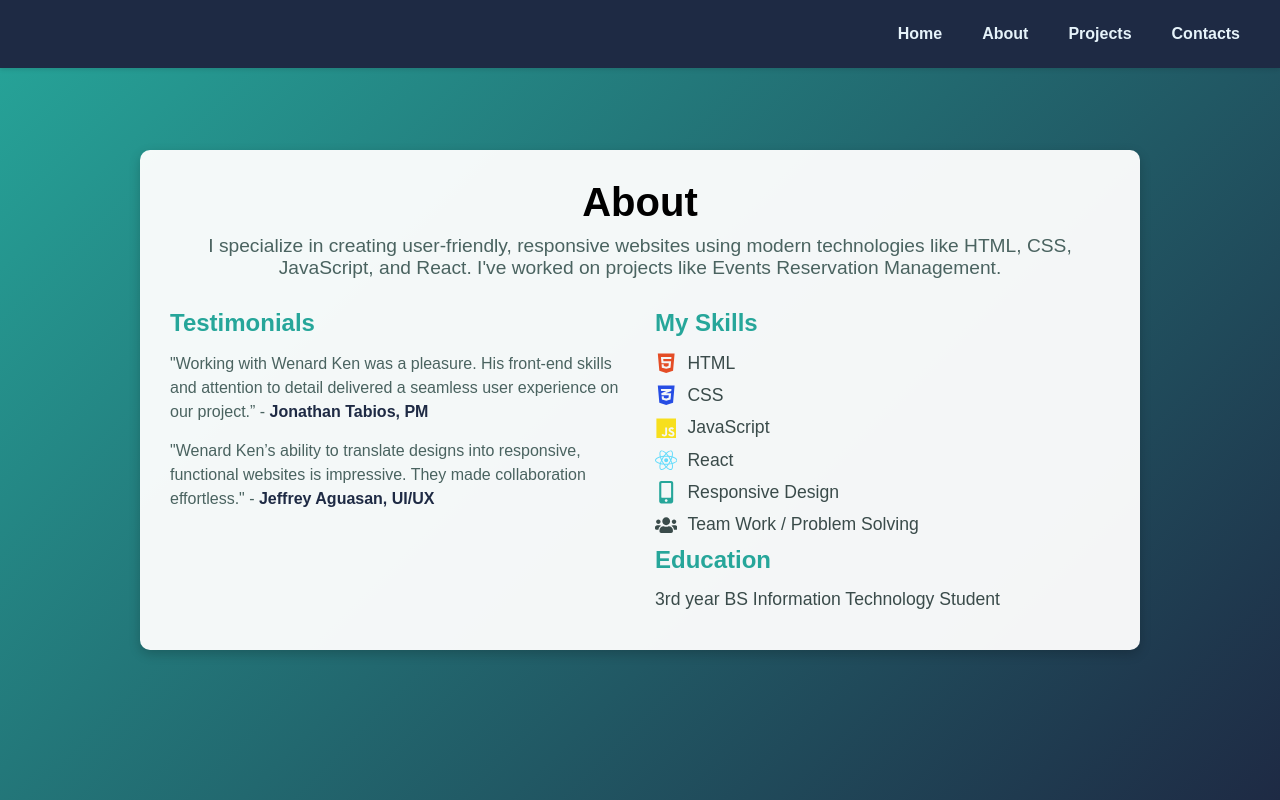
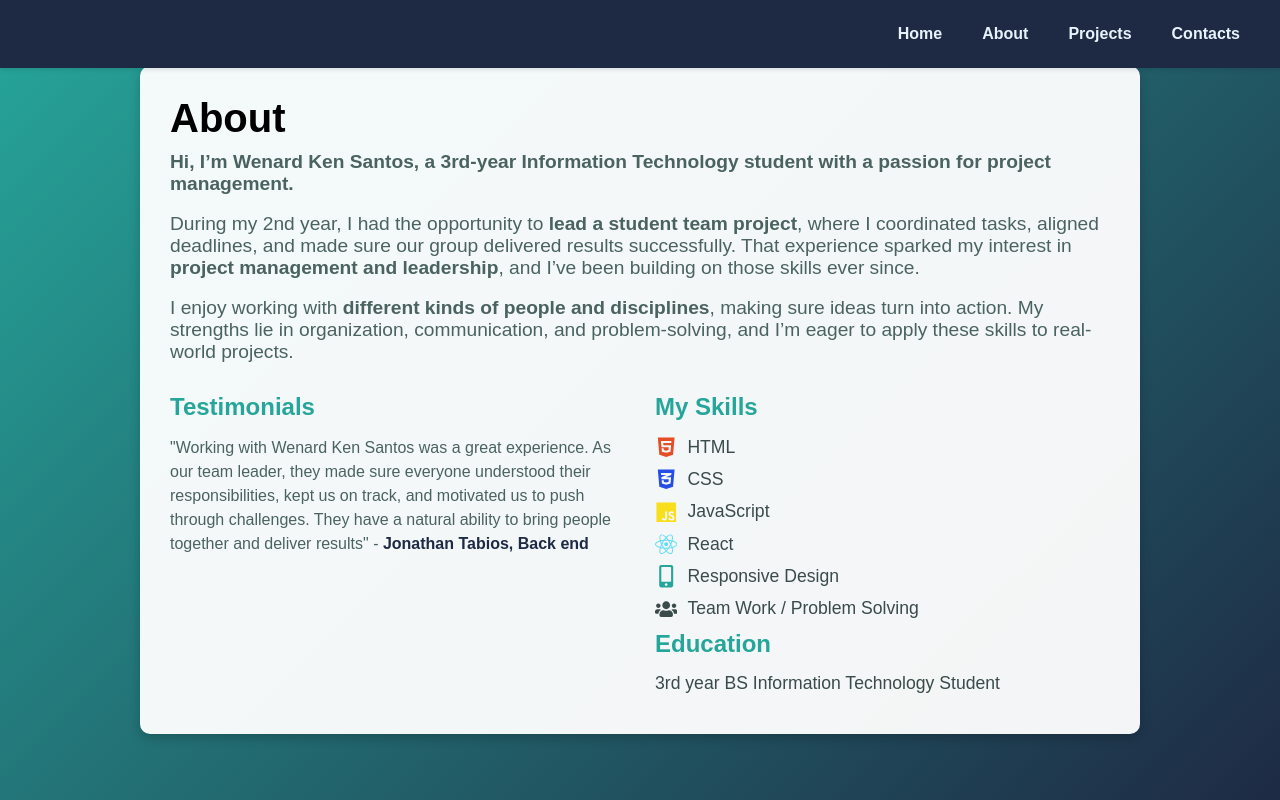
Before and after one commit to WenardKen57/my-portfolio, a React (Vite) app: page /about in a window 1280 px wide. Built offline with nearby package versions, Linux system fonts and the light colour scheme.

Commit message:
replace about page intro and testimonial

```diff
--- a/src/pages/About.jsx
+++ b/src/pages/About.jsx
@@ -16,9 +16,27 @@ export default function About() {
         <div className="about-intro">
           <h1>About</h1>
           <p>
-            I specialize in creating user-friendly, responsive websites using
-            modern technologies like HTML, CSS, JavaScript, and React. I've
-            worked on projects like Events Reservation Management.
+            <strong>
+              Hi, I’m Wenard Ken Santos, a 3rd-year Information Technology
+              student with a passion for project management.
+            </strong>
+          </p>
+          <br />
+          <p>
+            During my 2nd year, I had the opportunity to{" "}
+            <strong>lead a student team project</strong>, where I coordinated
+            tasks, aligned deadlines, and made sure our group delivered results
+            successfully. That experience sparked my interest in{" "}
+            <strong>project management and leadership</strong>, and I’ve been
+            building on those skills ever since.
+          </p>
+          <br />
+          <p>
+            I enjoy working with{" "}
+            <strong>different kinds of people and disciplines</strong>, making
+            sure ideas turn into action. My strengths lie in organization,
+            communication, and problem-solving, and I’m eager to apply these
+            skills to real-world projects.
           </p>
         </div>
 
@@ -26,14 +44,11 @@ export default function About() {
         <div className="about-panel">
           <h3>Testimonials</h3>
           <p>
-            "Working with Wenard Ken was a pleasure. His front-end skills and
-            attention to detail delivered a seamless user experience on our
-            project.” - <em>Jonathan Tabios, PM</em>
-          </p>
-          <p>
-            "Wenard Ken’s ability to translate designs into responsive,
-            functional websites is impressive. They made collaboration
-            effortless." - <em>Jeffrey Aguasan, UI/UX</em>
+            "Working with Wenard Ken Santos was a great experience. As our team
+            leader, they made sure everyone understood their responsibilities,
+            kept us on track, and motivated us to push through challenges. They
+            have a natural ability to bring people together and deliver results"
+            - <em>Jonathan Tabios, Back end</em>
           </p>
         </div>
 
--- a/src/pages/styles/About.css
+++ b/src/pages/styles/About.css
@@ -24,7 +24,6 @@
 /* About intro spans both columns */
 .about-intro {
   grid-column: span 2;
-  text-align: center;
 }
 
 .about-intro h1 {
```
